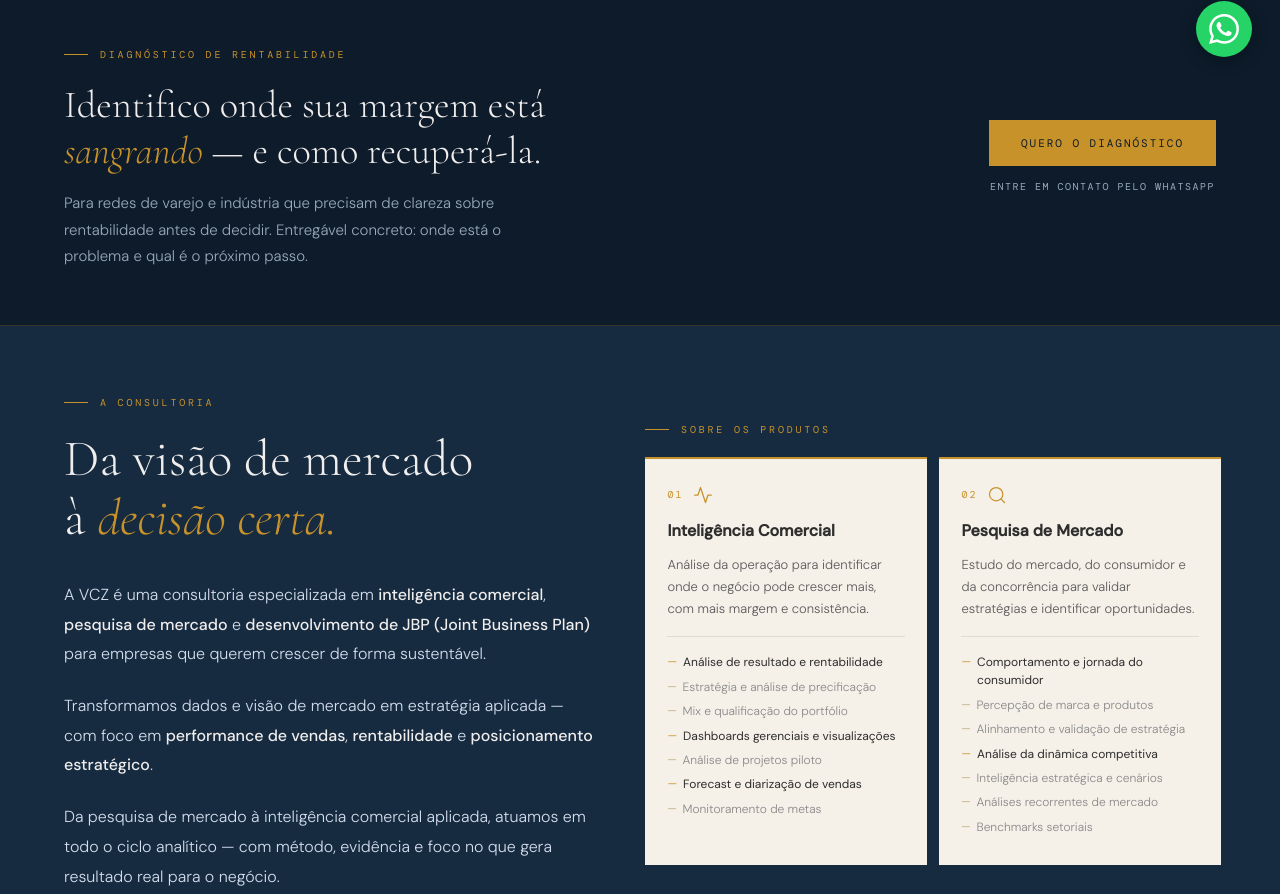
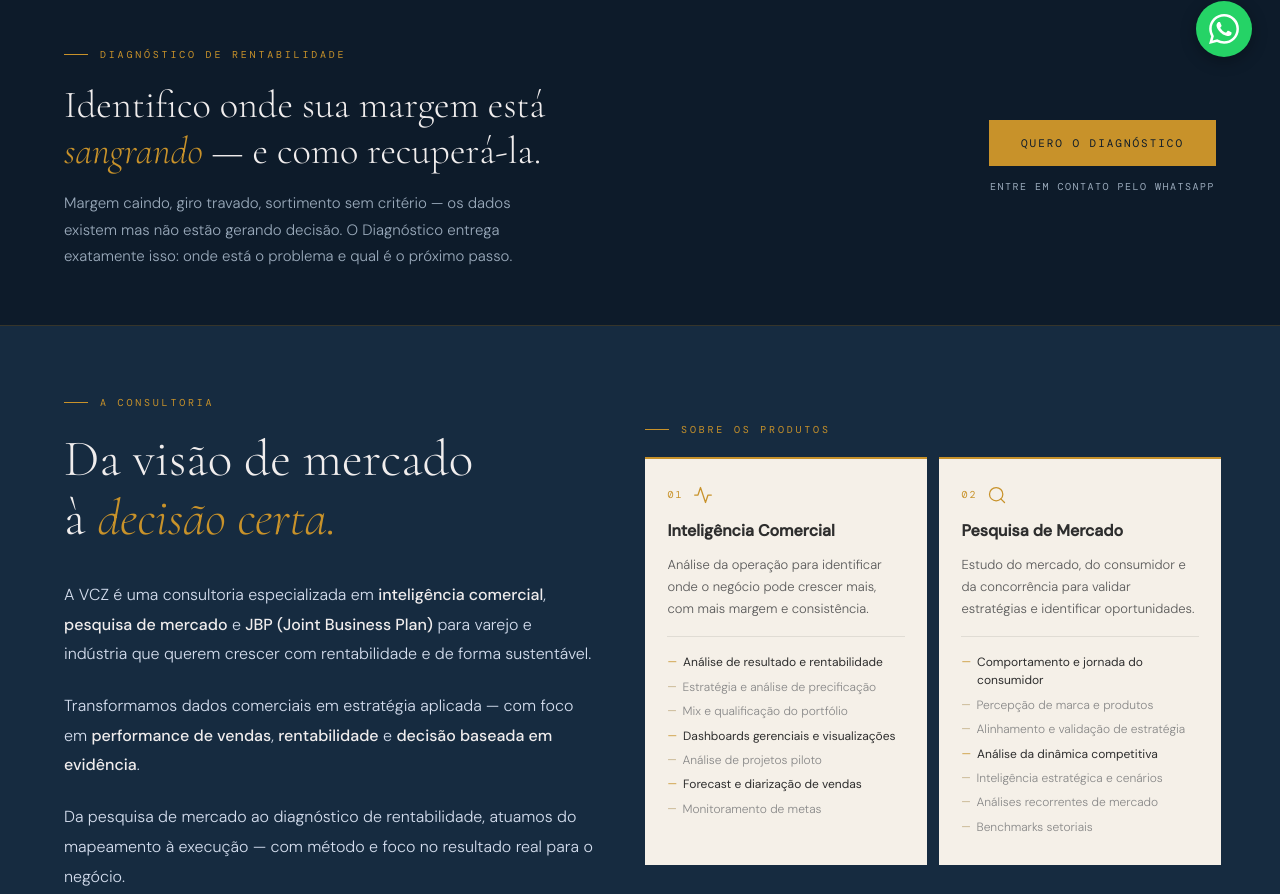
Before and after one commit to augluiz/vcz-site, a plain HTML site: page index.html in a window 1280 px wide. Shown: the part 715-1609 px from the top of the page. Drawn offline with nearby package versions, Linux system fonts and the light colour scheme; a web font is replaced by a local one.

Commit message:
feat(homepage): refina copy do site para conversao
- Secao Diagnostico: novo subtitulo com linguagem do cliente (margem, giro, sortimento)
- Secao Sobre: remove jargao de consultor (ciclo analitico, posicionamento estrategico)
- Contato: subtitulo especifico para o publico-alvo
- Bio: remove paragrafo resumo redundante
- Nav: adiciona link direto para secao Diagnostico

Co-Authored-By: Claude Sonnet 4.6 <noreply@anthropic.com>

```diff
--- a/index.html
+++ b/index.html
@@ -1682,6 +1682,7 @@
   </a>
   <ul class="nav-links" id="nav-links">
     <li><a href="#sobre" onclick="closeMenu()">Sobre</a></li>
+    <li><a href="#diagnostico" onclick="closeMenu()">Diagnóstico</a></li>
     <li><a href="/servicos.html" onclick="closeMenu()">Serviços</a></li>
     <li><a href="#frente" onclick="closeMenu()">Experiência</a></li>
     <li><a href="/insights/" onclick="closeMenu()">Conteúdos e Estudos</a></li>
@@ -1736,7 +1737,7 @@
     <div class="diag-texto reveal">
       <p class="section-label">Diagnóstico de Rentabilidade</p>
       <h2 class="diag-title">Identifico onde sua margem está <em>sangrando</em> — e como recuperá-la.</h2>
-      <p class="diag-sub">Para redes de varejo e indústria que precisam de clareza sobre rentabilidade antes de decidir. Entregável concreto: onde está o problema e qual é o próximo passo.</p>
+      <p class="diag-sub">Margem caindo, giro travado, sortimento sem critério — os dados existem mas não estão gerando decisão. O Diagnóstico entrega exatamente isso: onde está o problema e qual é o próximo passo.</p>
     </div>
     <div class="diag-cta reveal">
       <a href="https://wa.me/5541996242909?text=Ol%C3%A1%2C%20tenho%20interesse%20no%20Diagn%C3%B3stico%20de%20Rentabilidade%20da%20VCZ." target="_blank" rel="noopener" class="btn-primary">Quero o Diagnóstico</a>
@@ -1752,9 +1753,9 @@
       <p class="section-label reveal">A consultoria</p>
       <h2 class="section-title reveal">Da visão de mercado<br>à <em>decisão certa.</em></h2>
       <div class="sobre-text reveal" style="margin-top: 2rem;">
-        <p>A VCZ é uma consultoria especializada em <strong>inteligência comercial</strong>, <strong>pesquisa de mercado</strong> e <strong>desenvolvimento de JBP (Joint Business Plan)</strong> para empresas que querem crescer de forma sustentável.</p>
-        <p>Transformamos dados e visão de mercado em estratégia aplicada — com foco em <strong>performance de vendas</strong>, <strong>rentabilidade</strong> e <strong>posicionamento estratégico</strong>.</p>
-        <p>Da pesquisa de mercado à inteligência comercial aplicada, atuamos em todo o ciclo analítico — com método, evidência e foco no que gera resultado real para o negócio.</p>
+        <p>A VCZ é uma consultoria especializada em <strong>inteligência comercial</strong>, <strong>pesquisa de mercado</strong> e <strong>JBP (Joint Business Plan)</strong> para varejo e indústria que querem crescer com rentabilidade e de forma sustentável.</p>
+        <p>Transformamos dados comerciais em estratégia aplicada — com foco em <strong>performance de vendas</strong>, <strong>rentabilidade</strong> e <strong>decisão baseada em evidência</strong>.</p>
+        <p>Da pesquisa de mercado ao diagnóstico de rentabilidade, atuamos do mapeamento à execução — com método e foco no resultado real para o negócio.</p>
       </div>
     </div>
     <div>
@@ -1855,7 +1856,6 @@
     <p><strong>Augusto Luiz</strong> está à frente da VCZ Consultoria. Referência como especialista em inteligência comercial, atuou na maior rede de varejo alimentar de Santa Catarina — o <strong>Grupo Koch</strong> —, entregando rentabilidade, JBP, precificação, forecast, dashboards e dados Nielsen por dentro de uma das maiores operações de varejo do Sul do Brasil.</p>
     <p><strong>No varejo</strong>, experiência construída no <strong>Grupo Koch</strong> — maior rede de varejo alimentar de Santa Catarina —, responsável pelo <strong>JBP</strong>, <strong>análises de mercado</strong>, <strong>performance comercial</strong>, <strong>rentabilidade</strong>, <strong>precificação</strong>, qualificação de sortimento, <strong>forecast</strong> e <strong>dashboards gerenciais</strong>. Trabalhou ainda com <strong>dados Nielsen</strong> e <strong>pesquisa de mercado</strong> aplicada à estratégia e ao posicionamento competitivo.</p>
     <p><strong>Na indústria</strong>, experiência em <strong>pesquisa de mercado</strong>, <strong>performance comercial</strong>, <strong>precificação</strong>, qualificação de portfólio, <strong>planejamento de demanda</strong>, análise de ruptura e <strong>forecast de vendas</strong>.</p>
-    <p class="frente-resumo">Mais de 8 anos de experiência em varejo, indústria e e-commerce, com especialização em inteligência comercial.</p>
   </div>
   <div class="frente-portfolio reveal">
     <a href="/VCZ_Consultoria_Portfolio.pdf" target="_blank" rel="noopener" class="btn-portfolio">
@@ -1873,7 +1873,7 @@
   <h2 class="section-title reveal">Vamos <em>conversar.</em></h2>
   <div class="contato-grid">
     <div class="contato-info reveal">
-      <p>Quer desenvolver o seu negócio com mais estratégia e clareza? Conta pra gente o que está pela frente. Cada projeto começa com uma boa conversa.</p>
+      <p>Se tem uma questão de margem, rentabilidade ou performance comercial sem resposta clara — começa por aqui. Cada projeto começa com uma conversa direta.</p>
       <div class="contato-item">
         <p class="contato-label">E-mail</p>
         <a href="mailto:vcz.grupo@gmail.com" class="contato-value contato-link">contato@vczconsultoria.com.br</a>
```
